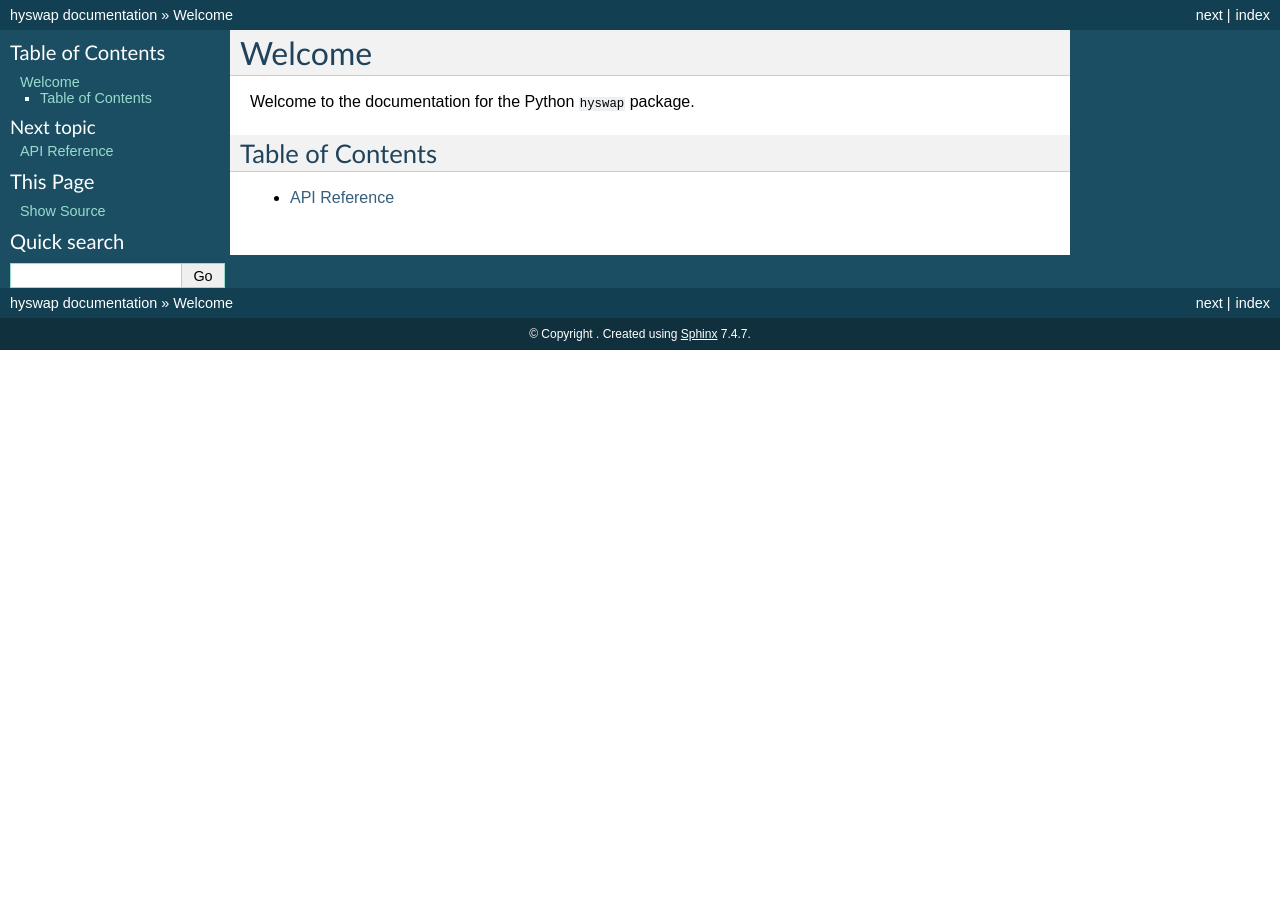
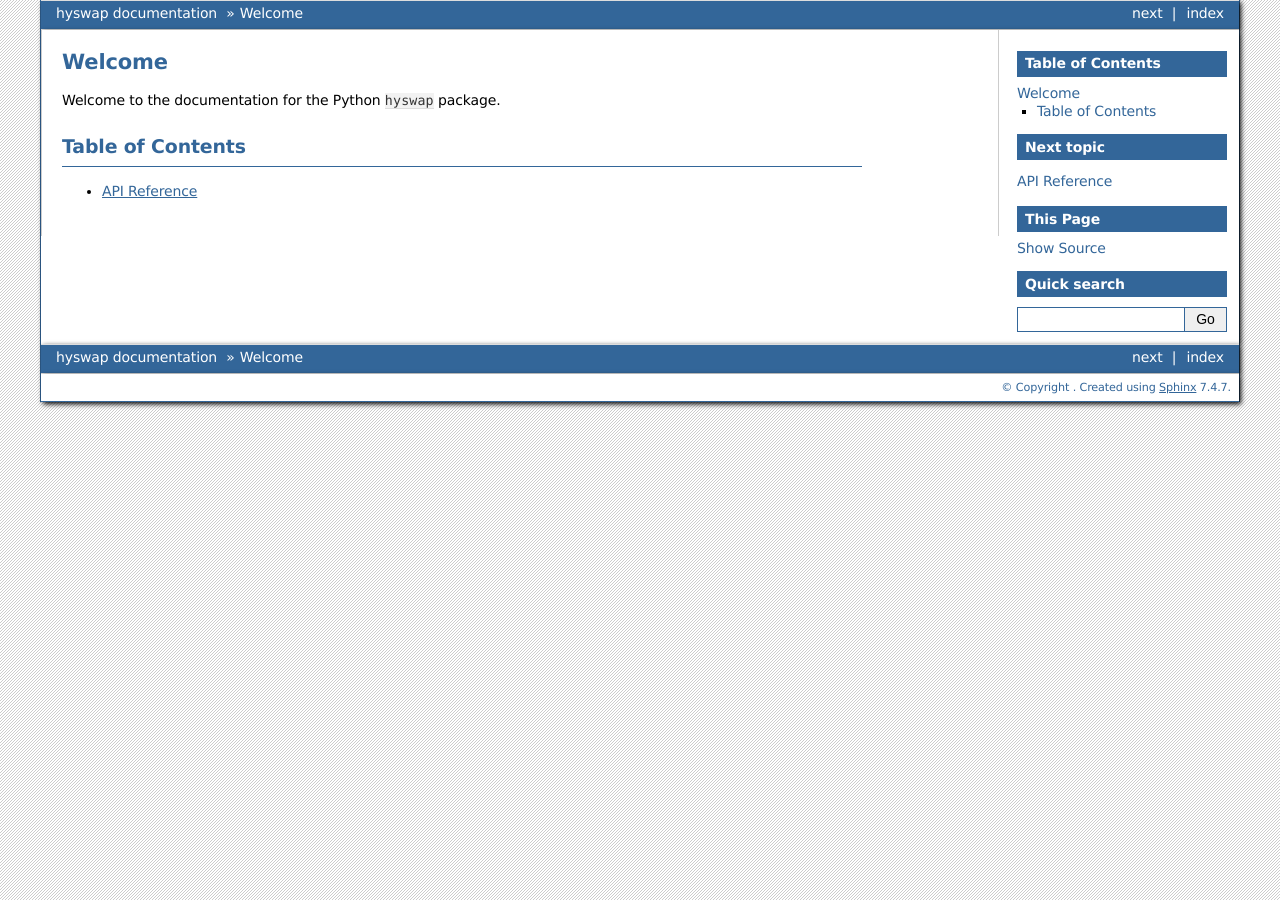
Before and after one commit to DOI-USGS/hyswap, a Sphinx documentation site: the page built from docs/source/index.rst, in a window 1280 px wide. Built offline with Sphinx 7.4.7, drawn with Linux system fonts in a browser that asks for light colours.

Commit message:
update docs

```diff
--- a/docs/source/conf.py
+++ b/docs/source/conf.py
@@ -84,8 +84,10 @@
 # doctest
 doctest_global_setup = '''
 import hyswap
+from hyswap import exceedance
 import numpy as np
 import matplotlib
+import dataretrieval
 '''
 
 # -- Options for HTML output ----------------------------------------------
@@ -93,14 +95,14 @@
 # The theme to use for HTML and HTML Help pages.  See the documentation for
 # a list of builtin themes.
 
-html_theme = 'classic'
+html_theme = 'bizstyle'
 
 # Theme options are theme-specific and customize the look and feel of a theme
 # further.  For a list of options available for each theme, see the
 # documentation.
 
 html_theme_options = {
-    "rightsidebar": False
+    "rightsidebar": True
 }
 
 # Add any paths that contain custom static files (such as style sheets) here,
```
Also changed, not shown: docs/source/reference/index.rst (+10 -0 lines).
